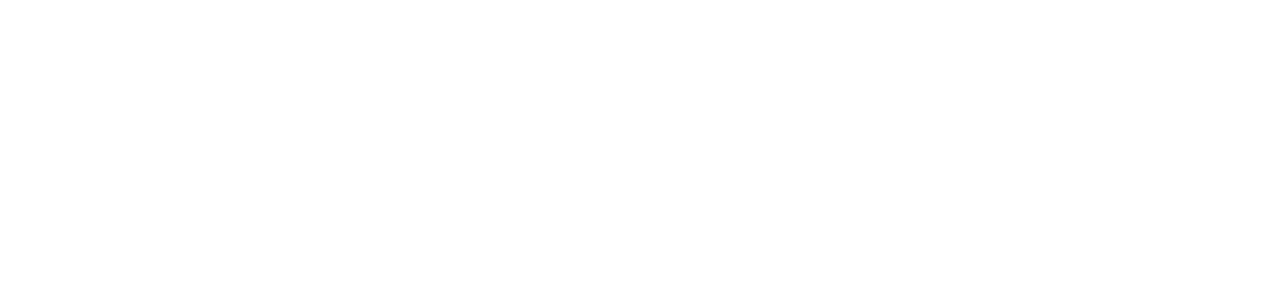
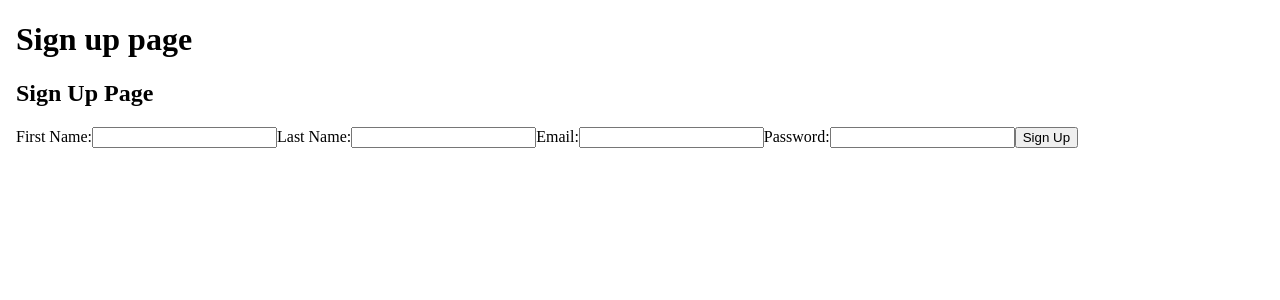
Before and after one commit to adamkalbouneh/ltp-smart-speaker-manager, a React (Create React App) app in the folder client/: page /signup in a window 1280 px wide. Before the commit this address had no page. Shown: the top 300 px of the page. Built offline with nearby package versions, Linux system fonts and the light colour scheme.

Commit message:
created sign up page with form fields

```diff
--- a/client/src/App.js
+++ b/client/src/App.js
@@ -4,6 +4,7 @@
 import LandingPage from "./components/LandingPage.js";
 import LoginPage from "./components/LoginPage.js";
 import PairingPage from "./components/PairingPage.js";
+import SignUpPage from "./components/SignUpPage.js";
 import GenericStyling from "./styling/Generic.css";
 import LandingStyling from "./styling/Landing.css";
 //Maybe make a default set of styles/classes
@@ -16,6 +17,7 @@
         <Route exact path="/" element={<LandingPage/>}/>
         <Route exact path="/login" element={<LoginPage/>}/>
         <Route exact path="/pair" element={<PairingPage/>}/>
+        <Route exact path="/signup" element={<SignUpPage/>}/>
       </Routes>
     </Router>
   );
--- a/client/src/components/LoginPage.js
+++ b/client/src/components/LoginPage.js
@@ -4,6 +4,7 @@
 const LoginPage = () => {
   return <body>
     <h1>Login page</h1>
+    <a href="signup">Sign Up</a>
   </body>
 };
 
--- /dev/null
+++ b/client/src/components/SignUpPage.js
@@ -0,0 +1,25 @@
+import React from "react";
+
+
+const SignUpPage = () => {
+  return <body>
+    <h1>Sign up page</h1>
+    <div>
+      <h2>Sign Up Page</h2>
+      <form>
+        <label htmlFor="firstName">First Name:</label>
+        <input type="text" id="firstName" required />
+        <label htmlFor="lastName">Last Name:</label>
+        <input type="text" id="lastName" required />
+        <label htmlFor="email">Email:</label>
+        <input type="email" id="email" required />
+        <label htmlFor="password">Password:</label>
+        <input type="password" id="password" required />
+        <button type="submit">Sign Up</button>
+      </form>
+    </div>
+
+  </body>
+};
+
+export default SignUpPage;
```
